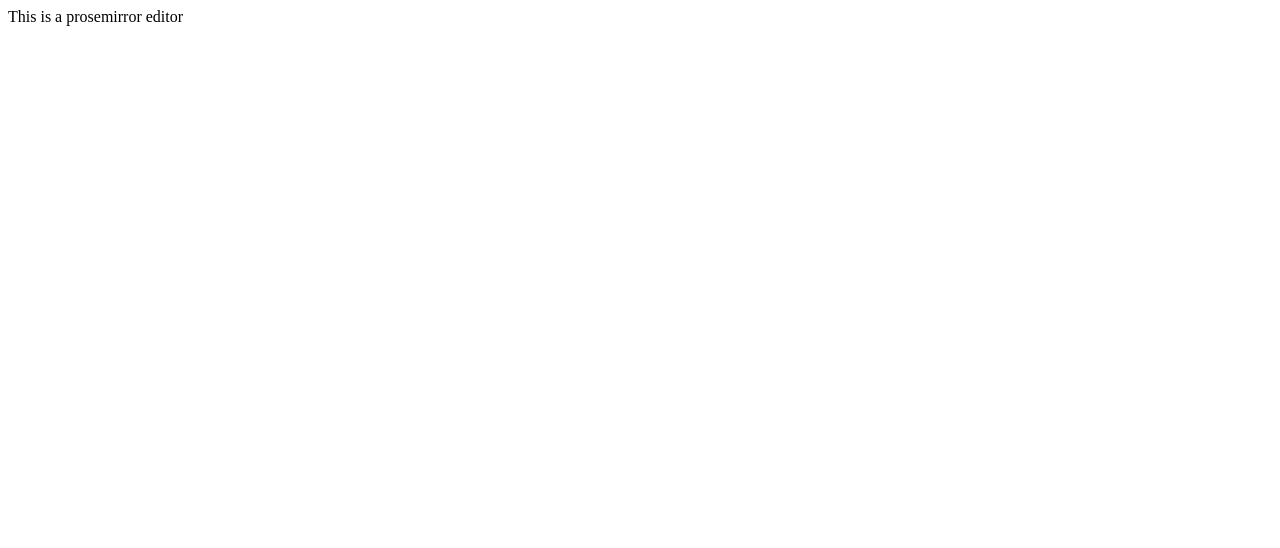
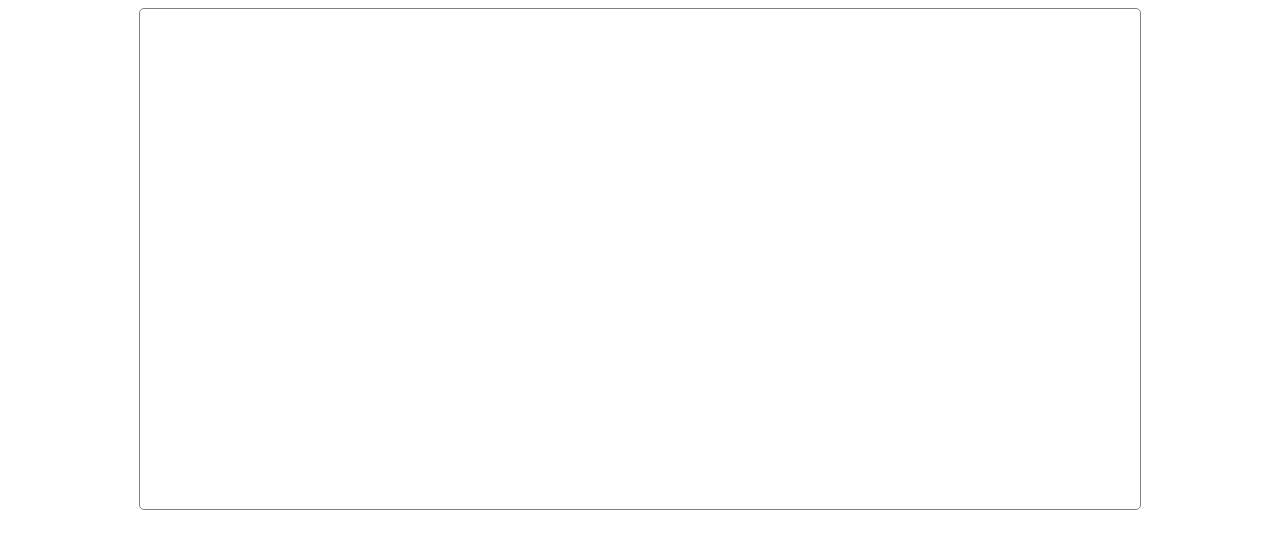
Before and after one commit to TinyCricetus/Winkdown, a React app: page / in a window 1280 px wide. Shown: the top 548 px of the page. Built offline with nearby package versions, Linux system fonts and the light colour scheme.

Commit message:
feat: add prosemirror packages

```diff
--- a/public/index.html
+++ b/public/index.html
@@ -3,7 +3,7 @@
 <head>
   <meta charset="UTF-8">
   <meta name="viewport" content="width=device-width, initial-scale=1.0">
-  <title>Markdown</title>
+  <title>Winkdown</title>
 </head>
 <body>
   <div id="app"></div>
--- /dev/null
+++ b/src/app.component.css
@@ -0,0 +1,8 @@
+.winkdown-container {
+  width: 1000px;
+  height: 500px;
+
+  border: solid 1px gray;
+  border-radius: 5px;
+  margin: auto;
+}
--- /dev/null
+++ b/src/app.component.tsx
@@ -0,0 +1,41 @@
+import { schema } from "prosemirror-schema-basic"
+import { EditorState } from "prosemirror-state"
+import { EditorView } from "prosemirror-view"
+import { undo, redo, history } from 'prosemirror-history'
+import { keymap } from 'prosemirror-keymap'
+import { baseKeymap } from 'prosemirror-commands'
+import { useEffect, useRef } from 'react'
+
+import './app.component.css'
+
+export function App() {
+  const editorRef = useRef<HTMLDivElement | null>(null)
+
+  useEffect(() => {
+    const state = EditorState.create({
+      schema,
+      plugins: [
+        history(),
+        keymap(baseKeymap),
+        keymap({"Mod-z": undo, "Mod-y": redo}),
+      ]
+    })
+
+    const view = new EditorView(editorRef.current!, {
+      state,
+      dispatchTransaction(transaction) {
+        console.log('Transaction: ', transaction)
+
+        const newState = view.state.apply(transaction)
+        view.updateState(newState)
+      }
+    })
+  }, [])
+
+  return (
+    <div
+      className="winkdown-container"
+      ref={editorRef}>
+    </div>
+  )
+}
--- a/src/main.tsx
+++ b/src/index.tsx
@@ -1,10 +1,5 @@
 import { createRoot } from 'react-dom/client'
-
-function App() {
-  return (
-    <div>This is a prosemirror editor</div>
-  )
-}
+import { App } from './app.component'
 
 const root = createRoot(document.getElementById('app')!)
 root.render(<App />)
--- a/webpack.config.ts
+++ b/webpack.config.ts
@@ -8,7 +8,7 @@ const config: Webpack.Configuration = {
 
   devtool: 'inline-source-map',
 
-  entry: path.resolve(__dirname, './src/main.tsx'),
+  entry: path.resolve(__dirname, './src/index.tsx'),
 
   output: {
     path: path.resolve(__dirname, './dist'),
@@ -24,6 +24,10 @@ const config: Webpack.Configuration = {
       {
         test: /\.tsx?$/,
         use: ['ts-loader']
+      },
+      {
+        test: /\.s?css$/,
+        use: ['style-loader', 'css-loader']
       }
     ]
   },
```
Also changed, not shown: package.json (+8 -0 lines), 1 other file (tests, documents, lock files or other folders).
